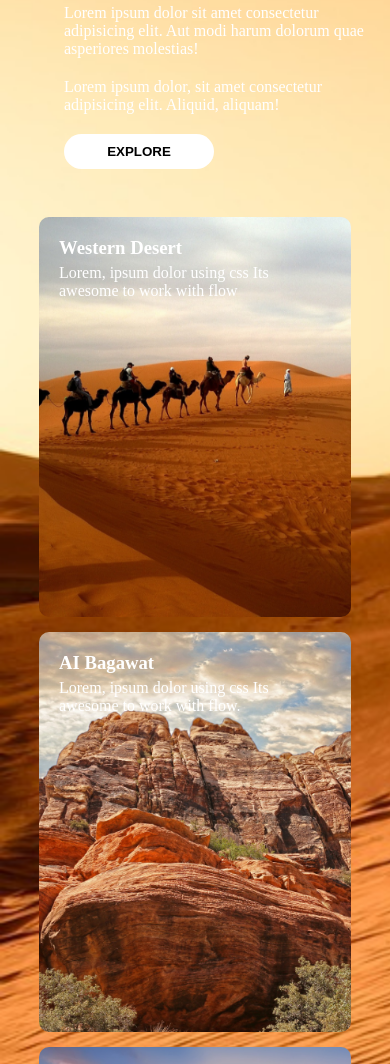
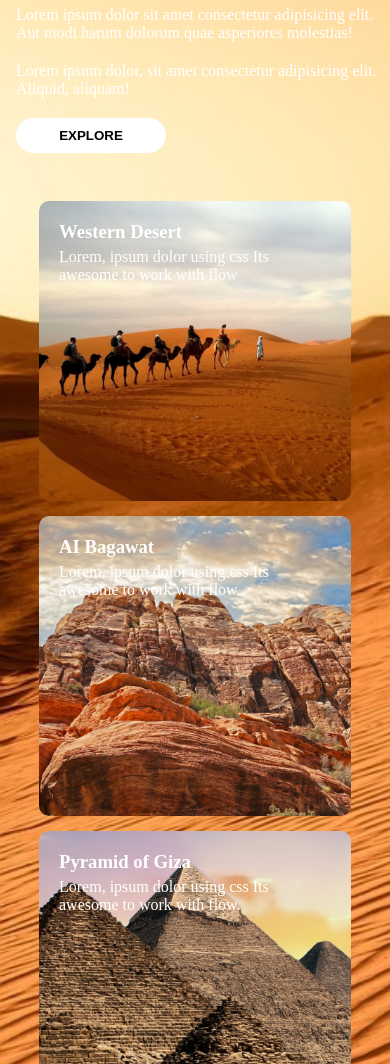
Before and after one commit to AnshumanMahi7781/CSS-hands-On-6, a plain HTML site: page index.html in a window 390 px wide. Shown: the part 248-1312 px from the top of the page. Drawn offline with Linux system fonts and the light colour scheme.

Commit message:
Completed

```diff
--- a/Style.css
+++ b/Style.css
@@ -85,16 +85,17 @@ img:hover {
 }
 
 .RightSide__Container {
-    height: 95%;
+    height: 100%;
     width: 60%;
-    flex-wrap: wrap;
-    align-items: flex-start;
-    justify-content: space-evenly;
+  display: grid;
+    grid-template-columns: 250px 250px;
+    justify-content: center;
+    align-content: center;
     gap: 15px;
 }
 
 .CardBox {
-    width: 300px;
+    /* width: 300px; */
     height: 250px;
     border-radius: 10px;
     color: white;
@@ -144,6 +145,10 @@ img:hover {
 
 
 @media screen and (max-width: 856px) {
+    header {
+        padding:  1em;
+
+    }
 
     .NavBar ul {
         width: 80%;
@@ -157,25 +162,21 @@ img:hover {
     }
 
 .LeftSide__Container {
-    padding-left: 4em;
+    padding-left: 1em;
     width: 100%;
     padding-bottom: 2em;
 }
 
 
 .RightSide__Container {
+    width: 100%;
+    grid-template-columns: 80%;
 
-    width: 100%;
-    flex-direction: column;
-    justify-content: center;
-    align-items: center;
+}
+.CardBox{
+    height: 300px;
 }
 
-.CardBox {
-    height: 400px;
-    width: 80%;
-    flex-direction: row;
-}
 
 .CardBox h3 {
     margin-bottom: 5px;
--- a/index.html
+++ b/index.html
@@ -34,7 +34,7 @@
         <button>Explore</button>
       </div>
 
-      <div class="RightSide__Container FlexContainer">
+      <div class="RightSide__Container ">
         <div class="CardBox WesternDesert__Card">
           <h3>Western Desert</h3>
           <p>Lorem, ipsum dolor using css</p>
```
